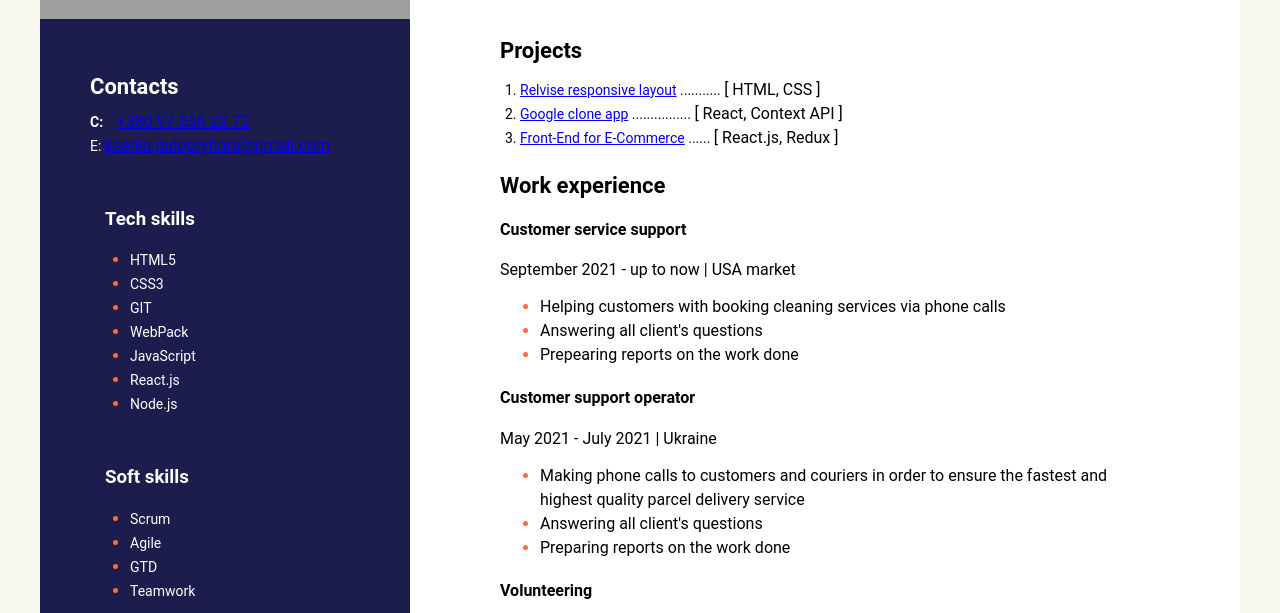
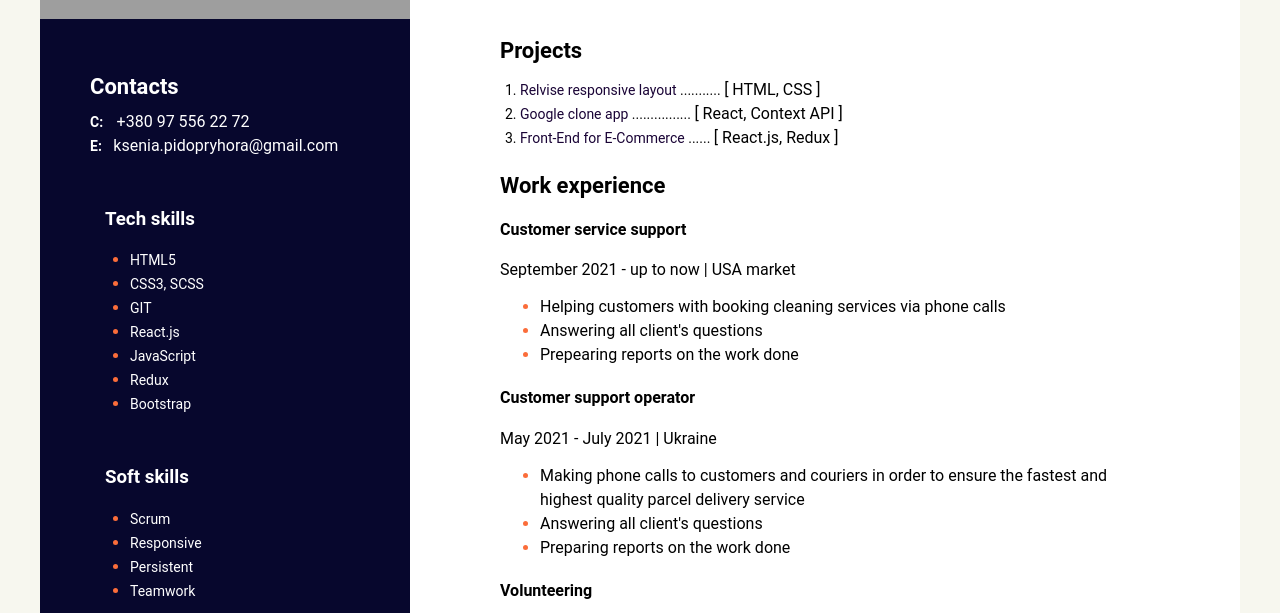
Before and after one commit to ksalpern/cv, a plain HTML site: page 1resume/index.html in a window 1280 px wide. Shown: the part 339-952 px from the top of the page. Drawn offline with Linux system fonts and the light colour scheme; grey boxes are pictures that could not be loaded.

Commit message:
update cantacts&skills sections & links

```diff
--- a/1resume/index.html
+++ b/1resume/index.html
@@ -135,11 +135,13 @@
           <h3 class="sidebar-title">Contacts</h3>
           <div>
             <span class="contacts-section-type"> C: </span>
-            <a href="tel:+380975562272"> +380 97 556 22 72</a>
+            <a class="white-link" href="tel:+380975562272">
+              +380 97 556 22 72</a
+            >
           </div>
           <div>
             <span class="contacts-section-link"> E: </span>
-            <a href="mailto:ksenia.pidopryhora@gmail.com">
+            <a class="white-link" href="mailto:ksenia.pidopryhora@gmail.com">
               ksenia.pidopryhora@gmail.com
             </a>
           </div>
@@ -152,22 +154,22 @@
               <span class="tech-skills-item-text">HTML5</span>
             </li>
             <li class="tech-skills-item">
-              <span class="tech-skills-item-text">CSS3</span>
+              <span class="tech-skills-item-text">CSS3, SCSS</span>
             </li>
             <li class="tech-skills-item">
               <span class="tech-skills-item-text">GIT</span>
             </li>
             <li class="tech-skills-item">
-              <span class="tech-skills-item-text">WebPack</span>
+              <span class="tech-skills-item-text">React.js</span>
             </li>
             <li class="tech-skills-item">
               <span class="tech-skills-item-text">JavaScript</span>
             </li>
             <li class="tech-skills-item">
-              <span class="tech-skills-item-text">React.js</span>
+              <span class="tech-skills-item-text">Redux</span>
             </li>
             <li class="tech-skills-item">
-              <span class="tech-skills-item-text">Node.js</span>
+              <span class="tech-skills-item-text">Bootstrap</span>
             </li>
           </ul>
         </div>
@@ -179,10 +181,10 @@
               <span class="soft-skills-item-text">Scrum</span>
             </li>
             <li class="soft-skills-item">
-              <span class="soft-skills-item-text">Agile</span>
+              <span class="soft-skills-item-text">Responsive</span>
             </li>
             <li class="soft-skills-item">
-              <span class="soft-skills-item-text">GTD</span>
+              <span class="soft-skills-item-text">Persistent</span>
             </li>
             <li class="soft-skills-item">
               <span class="soft-skills-item-text">Teamwork</span>
--- a/1resume/style.css
+++ b/1resume/style.css
@@ -1,6 +1,15 @@
 body {
     font-family: 'Roboto', sans-serif;
     background-color: #f7f7ef;
+}
+
+a {
+    text-decoration: none;
+    color: rgb(26, 4, 54);
+}
+
+a:hover {
+    text-decoration: underline;
 }
 
 .main-container {
@@ -93,7 +102,7 @@ body {
 .sidebar-section {
     width: 370px;
     padding: 40px 0;
-    background-color: rgb(28, 28, 77);
+    background-color: rgb(7, 7, 45);
 }
 
 .contacts-section {
@@ -128,9 +137,14 @@ body {
 .contacts-section-link {
     color: white;
     font-style: normal;
-    font-weight: normal;
+    font-weight: bold;
     font-size: 14px;
     line-height: 24px;
+    margin-right: 8px;
+}
+
+.white-link{
+    color: white;
 }
 
 .tech-skills-list {
```
